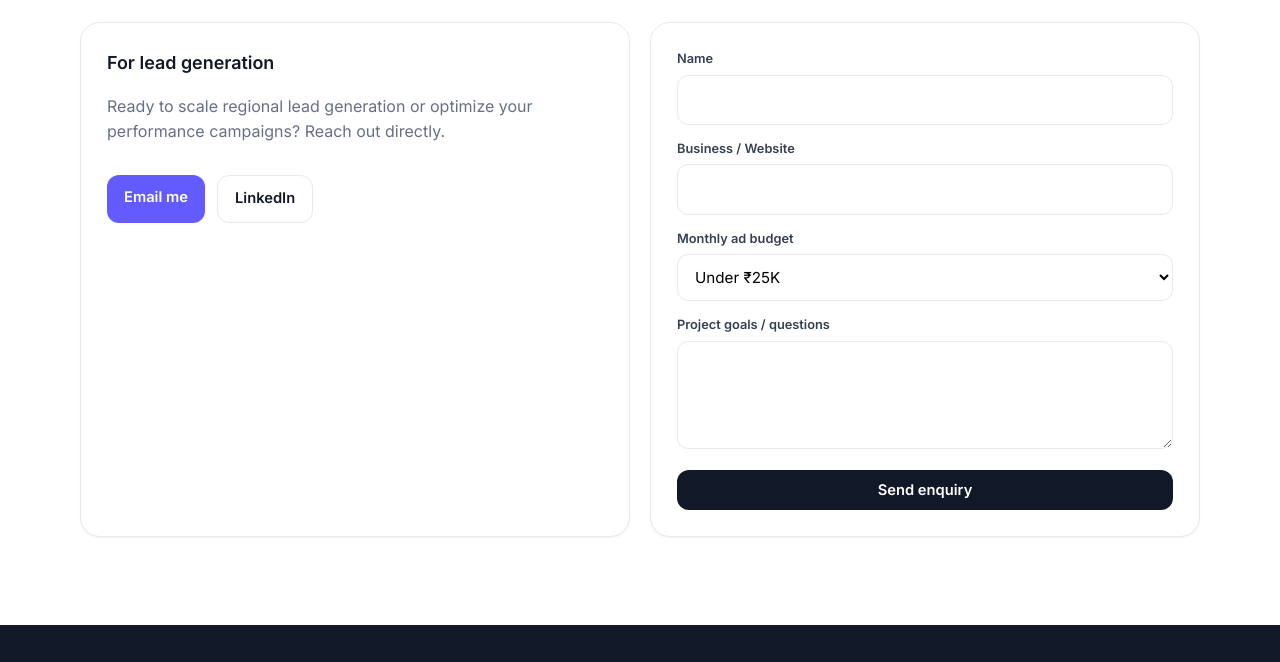
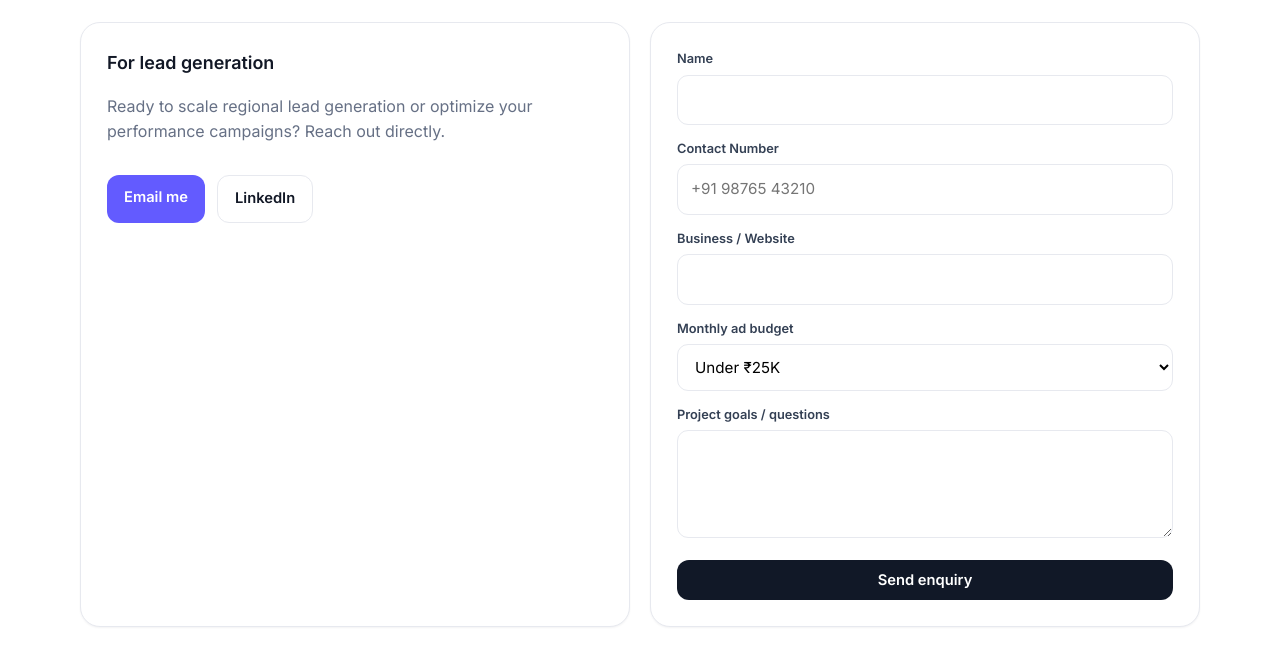
Before and after one commit to murugesh0216/murugesh-portfolio, a plain HTML site: page murugesh-portfolio.html in a window 1280 px wide. Shown: the part 6320-6982 px from the top of the page. Drawn offline with Linux system fonts and the light colour scheme.

Commit message:
Add contact number field and email fallback fix

```diff
--- a/murugesh-portfolio.html
+++ b/murugesh-portfolio.html
@@ -430,6 +430,7 @@ hr.rule { border: 0; border-top: 1px solid var(--line); margin: 18px 0; }
     <div class="card">
       <form class="form" onsubmit="submitLead(event)">
         <div><label>Name</label><input id="leadName" required></div>
+        <div><label>Contact Number</label><input id="leadPhone" type="tel" placeholder="+91 98765 43210"></div>
         <div><label>Business / Website</label><input id="leadBusiness"></div>
         <div><label>Monthly ad budget</label>
           <select id="leadBudget">
```
